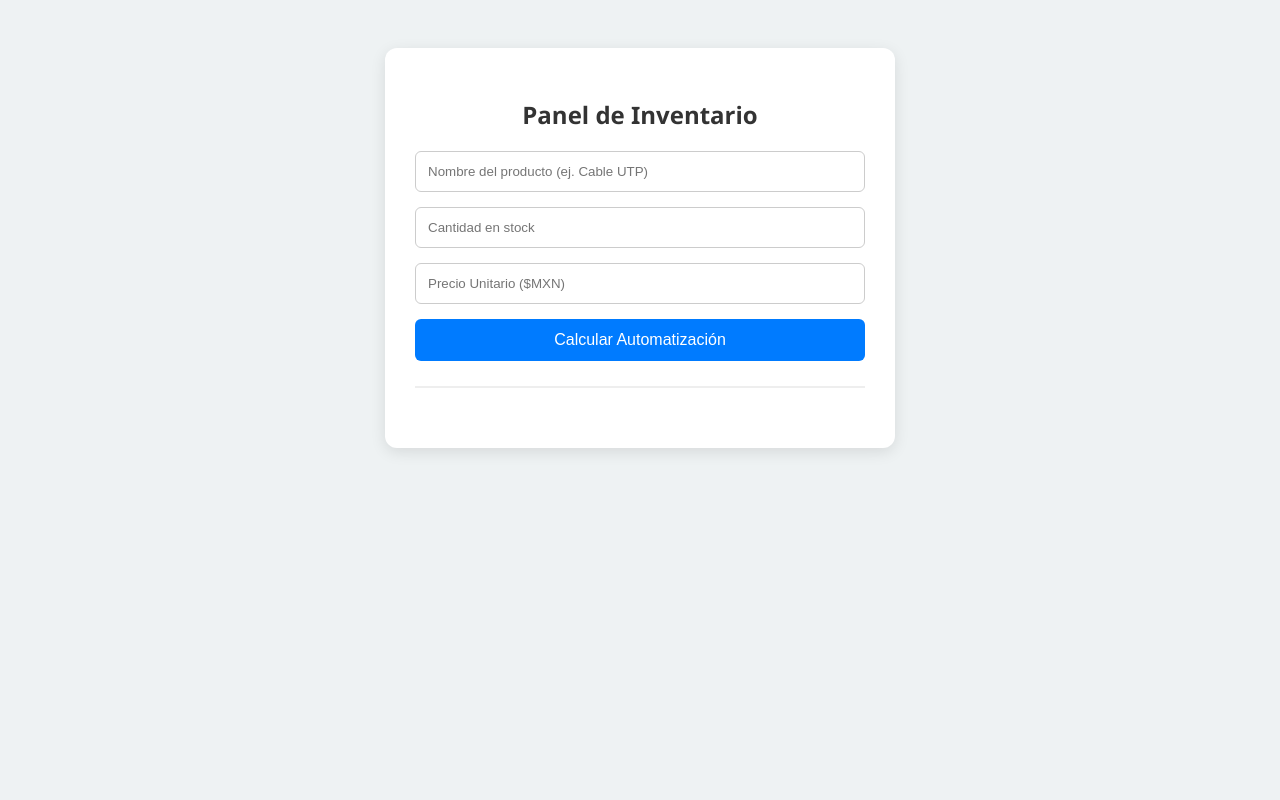
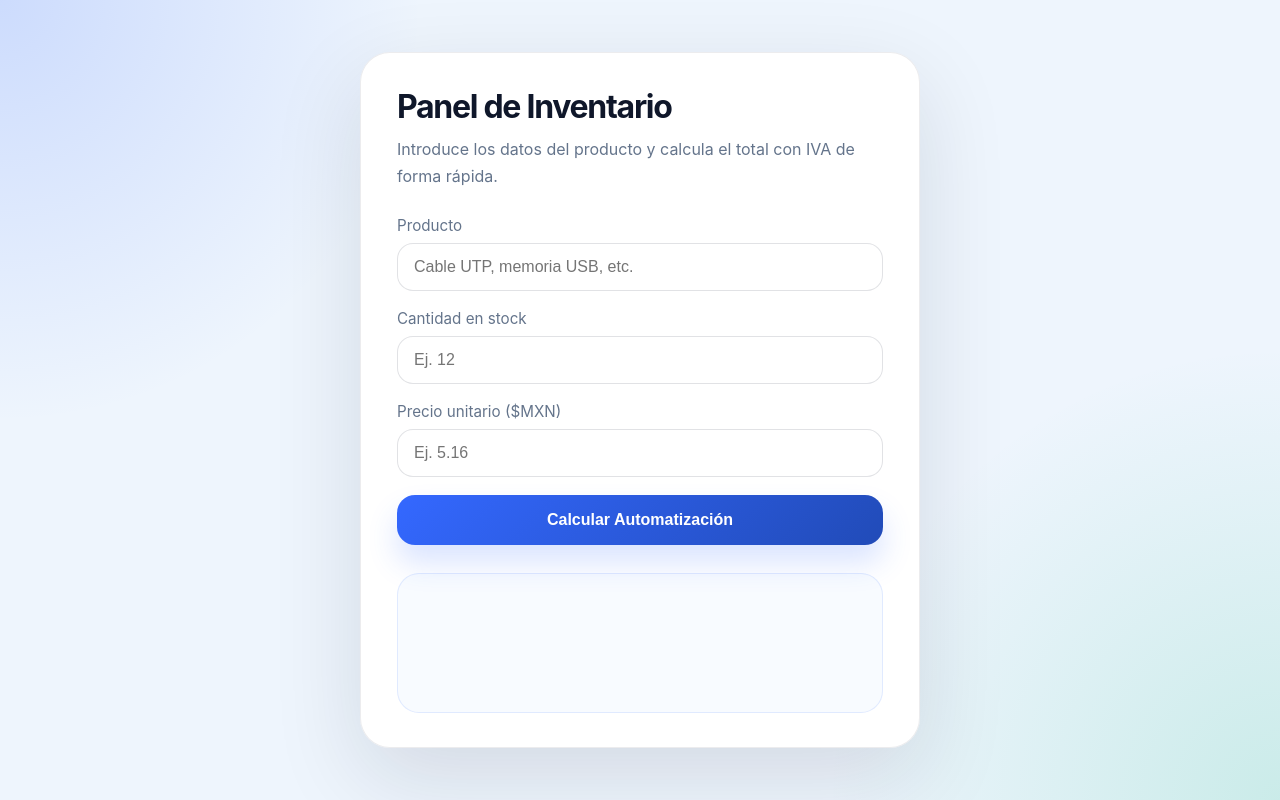
Before and after one commit to Ianrogers16/devops2, a website: page proyecto-automatizacion/public/index.html in a window 1280 px wide. Drawn offline with Linux system fonts and the light colour scheme.

Commit message:
Mejorar diseño de interfaz y corregir configuración del servidor

```diff
--- a/proyecto-automatizacion/public/index.html
+++ b/proyecto-automatizacion/public/index.html
@@ -5,22 +5,154 @@
     <meta name="viewport" content="width=device-width, initial-scale=1.0">
     <title>Automatización de Inventario - TecMilenio</title>
     <style>
-        body { font-family: 'Segoe UI', Tahoma, Geneva, Verdana, sans-serif; background: #eef2f3; padding: 40px; }
-        .container { background: white; padding: 30px; border-radius: 12px; box-shadow: 0 4px 15px rgba(0,0,0,0.1); max-width: 450px; margin: auto; }
-        h2 { color: #333; text-align: center; }
-        input { display: block; width: 100%; margin: 15px 0; padding: 12px; border: 1px solid #ccc; border-radius: 6px; box-sizing: border-box; }
-        button { background: #007bff; color: white; border: none; padding: 12px; width: 100%; border-radius: 6px; cursor: pointer; font-size: 16px; }
-        button:hover { background: #0056b3; }
-        #resultado { margin-top: 25px; padding: 15px; border-top: 2px solid #eee; }
-        .alerta { color: #d9534f; font-weight: bold; }
+        :root {
+            --bg: #eef5fd;
+            --card: rgba(255, 255, 255, 0.98);
+            --primary: #3468ff;
+            --primary-dark: #214bb8;
+            --text: #0f172a;
+            --muted: #64748b;
+            --error: #d9534f;
+            --border: rgba(52, 104, 255, 0.18);
+        }
+
+        * {
+            box-sizing: border-box;
+        }
+
+        body {
+            margin: 0;
+            min-height: 100vh;
+            font-family: 'Inter', system-ui, -apple-system, BlinkMacSystemFont, 'Segoe UI', sans-serif;
+            background: radial-gradient(circle at top left, rgba(52, 104, 255, 0.18), transparent 28%),
+                        radial-gradient(circle at bottom right, rgba(16, 185, 129, 0.16), transparent 30%),
+                        var(--bg);
+            display: grid;
+            place-items: center;
+            padding: 24px;
+            color: var(--text);
+        }
+
+        .container {
+            width: min(560px, 100%);
+            background: var(--card);
+            border: 1px solid rgba(15, 23, 42, 0.08);
+            border-radius: 30px;
+            padding: 34px 36px;
+            box-shadow: 0 30px 90px rgba(15, 23, 42, 0.12);
+            backdrop-filter: blur(10px);
+        }
+
+        .header {
+            margin-bottom: 26px;
+        }
+
+        .header h2 {
+            margin: 0;
+            font-size: 2rem;
+            letter-spacing: -0.04em;
+        }
+
+        .header p {
+            margin: 10px 0 0;
+            color: var(--muted);
+            line-height: 1.7;
+        }
+
+        .field {
+            margin-bottom: 18px;
+        }
+
+        label {
+            display: block;
+            margin-bottom: 8px;
+            color: var(--muted);
+            font-size: 0.95rem;
+        }
+
+        input {
+            width: 100%;
+            border: 1px solid rgba(15, 23, 42, 0.12);
+            border-radius: 16px;
+            padding: 14px 16px;
+            font-size: 1rem;
+            background: #fff;
+            transition: border-color 0.2s ease, box-shadow 0.2s ease;
+        }
+
+        input:focus {
+            outline: none;
+            border-color: rgba(52, 104, 255, 0.6);
+            box-shadow: 0 0 0 4px rgba(52, 104, 255, 0.12);
+        }
+
+        button {
+            width: 100%;
+            border: none;
+            border-radius: 18px;
+            padding: 16px 18px;
+            font-size: 1rem;
+            font-weight: 700;
+            color: #fff;
+            background: linear-gradient(135deg, var(--primary), var(--primary-dark));
+            cursor: pointer;
+            transition: transform 0.2s ease, box-shadow 0.2s ease;
+            box-shadow: 0 18px 30px rgba(52, 104, 255, 0.18);
+        }
+
+        button:hover {
+            transform: translateY(-1px);
+            box-shadow: 0 22px 36px rgba(52, 104, 255, 0.22);
+        }
+
+        #resultado {
+            margin-top: 28px;
+            background: #f8fbff;
+            border: 1px solid rgba(52, 104, 255, 0.12);
+            border-radius: 22px;
+            padding: 24px;
+            min-height: 140px;
+        }
+
+        #resultado p {
+            margin: 0 0 12px;
+            line-height: 1.7;
+        }
+
+        #resultado small {
+            display: block;
+            margin-top: 12px;
+            color: var(--muted);
+        }
+
+        .alerta {
+            color: var(--error);
+            font-weight: 700;
+        }
     </style>
 </head>
 <body>
     <div class="container">
+        <div class="header">
             <h2>Panel de Inventario</h2>
-        <input type="text" id="prod" placeholder="Nombre del producto (ej. Cable UTP)">
-        <input type="number" id="cant" placeholder="Cantidad en stock">
-        <input type="number" id="prec" placeholder="Precio Unitario ($MXN)">
+            <p>Introduce los datos del producto y calcula el total con IVA de forma rápida.</p>
+        </div>
+
+        <div class="field">
+            <label for="prod">Producto</label>
+            <input type="text" id="prod" placeholder="Cable UTP, memoria USB, etc.">
+        </div>
+
+        <div class="field">
+            <label for="cant">Cantidad en stock</label>
+            <input type="number" id="cant" placeholder="Ej. 12">
+        </div>
+
+        <div class="field">
+            <label for="prec">Precio unitario ($MXN)</label>
+            <input type="number" id="prec" placeholder="Ej. 5.16" step="0.01">
+        </div>
+
         <button onclick="procesar()">Calcular Automatización</button>
 
         <div id="resultado"></div>
@@ -28,22 +160,49 @@
 
     <script>
         async function procesar() {
-            const data = {
-                producto: document.getElementById('prod').value,
-                cantidad: parseInt(document.getElementById('cant').value),
-                precio: parseFloat(document.getElementById('prec').value)
-            };
+            const producto = document.getElementById('prod').value.trim();
+            const cantidad = parseInt(document.getElementById('cant').value, 10);
+            const precio = parseFloat(document.getElementById('prec').value);
+            const resultado = document.getElementById('resultado');
 
-            const response = await fetch('/api/inventory/vender', {
+            if (!producto || Number.isNaN(cantidad) || Number.isNaN(precio)) {
+                resultado.innerHTML = '<p class="alerta">Por favor completa todos los campos con valores válidos.</p>';
+                return;
+            }
+
+            try {
+                const baseUrl = (location.protocol === 'http:' || location.protocol === 'https:')
+                    ? `${location.protocol}//${location.hostname}:3000`
+                    : 'http://localhost:3000';
+
+                const response = await fetch(`${baseUrl}/api/inventory/vender`, {
                     method: 'POST',
                     headers: {'Content-Type': 'application/json'},
-                body: JSON.stringify(data)
+                    body: JSON.stringify({ producto, cantidad, precio })
                 });
 
-            const res = await response.json();
-            const info = res.data;
+                const text = await response.text();
+                let res;
 
-            document.getElementById('resultado').innerHTML = `
+                try {
+                    res = text ? JSON.parse(text) : null;
+                } catch (parseError) {
+                    resultado.innerHTML = `<p class="alerta">Error: respuesta inválida del servidor (${response.status}).</p>`;
+                    return;
+                }
+
+                if (!response.ok) {
+                    resultado.innerHTML = `<p class="alerta">Error: ${res?.error || response.statusText || 'No se pudo procesar la solicitud.'}</p>`;
+                    return;
+                }
+
+                const info = res?.data;
+                if (!info) {
+                    resultado.innerHTML = '<p class="alerta">Error: la respuesta del servidor no contiene datos válidos.</p>';
+                    return;
+                }
+
+                resultado.innerHTML = `
                     <p><strong>Producto:</strong> ${info.producto}</p>
                     <p><strong>Subtotal:</strong> $${info.subtotal}</p>
                     <p><strong>IVA (16%):</strong> $${info.impuesto}</p>
@@ -51,6 +210,9 @@
                     <p><strong>Estado:</strong> <span class="alerta">${info.status}</span></p>
                     <small>Procesado: ${info.fechaProcesado}</small>
                 `;
+            } catch (error) {
+                resultado.innerHTML = `<p class="alerta">Error de conexión: ${error.message}</p>`;
+            }
         }
     </script>
 </body>
--- a/proyecto-automatizacion/src/server.js
+++ b/proyecto-automatizacion/src/server.js
@@ -11,6 +11,7 @@ const PORT = process.env.PORT || 3000;
 // Middlewares
 app.use(cors());
 app.use(express.json());
+app.use(express.static(path.join(__dirname, '../public')));
 
 // Rutas de la API
 app.use('/api/inventory', inventoryRoutes);
@@ -20,6 +21,11 @@ app.get('/', (req, res) => {
     res.sendFile(path.join(__dirname, '../public/index.html'));
 });
 
+// Respuesta JSON para rutas API no encontradas
+app.use('/api', (req, res) => {
+    res.status(404).json({ error: 'Ruta de API no encontrada.' });
+});
+
 app.listen(PORT, () => {
     console.log(`Servidor activo en http://localhost:${PORT}`);
 });
```
Also changed, not shown: proyecto-automatizacion/package.json (added, +17 -0 lines), proyecto-automatizacion/src/controllers/inventorycontroller.js (+12 -6 lines), 1 other file. Lines whose indentation alone changed are shown as unchanged.
